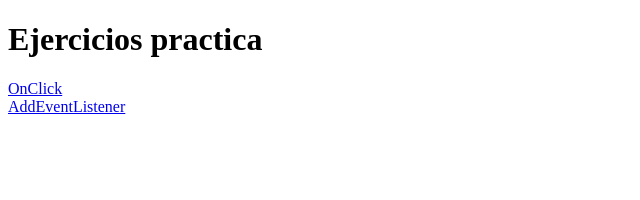
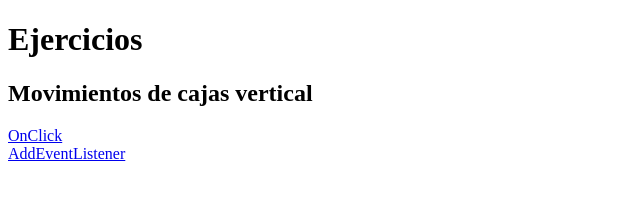
Before and after one commit to victorhugo1980/addEvent, a plain HTML site: page index.html in a window 1280 px wide. Shown: the whole page, without its empty margins (0-640 px from the left). Drawn offline with Linux system fonts and the light colour scheme.

Commit message:
Update index.html

```diff
--- a/index.html
+++ b/index.html
@@ -5,7 +5,8 @@
     <title>Document</title>
   </head>
   <body>
-    <h1>Ejercicios practica</h1>
+    <h1>Ejercicios</h1>
+    <h2>Movimientos de cajas vertical</h2>
     <a href="indexonclick.html">OnClick</a><br />
 
     <a href="indexaddaevent.html">AddEventListener</a>
```
